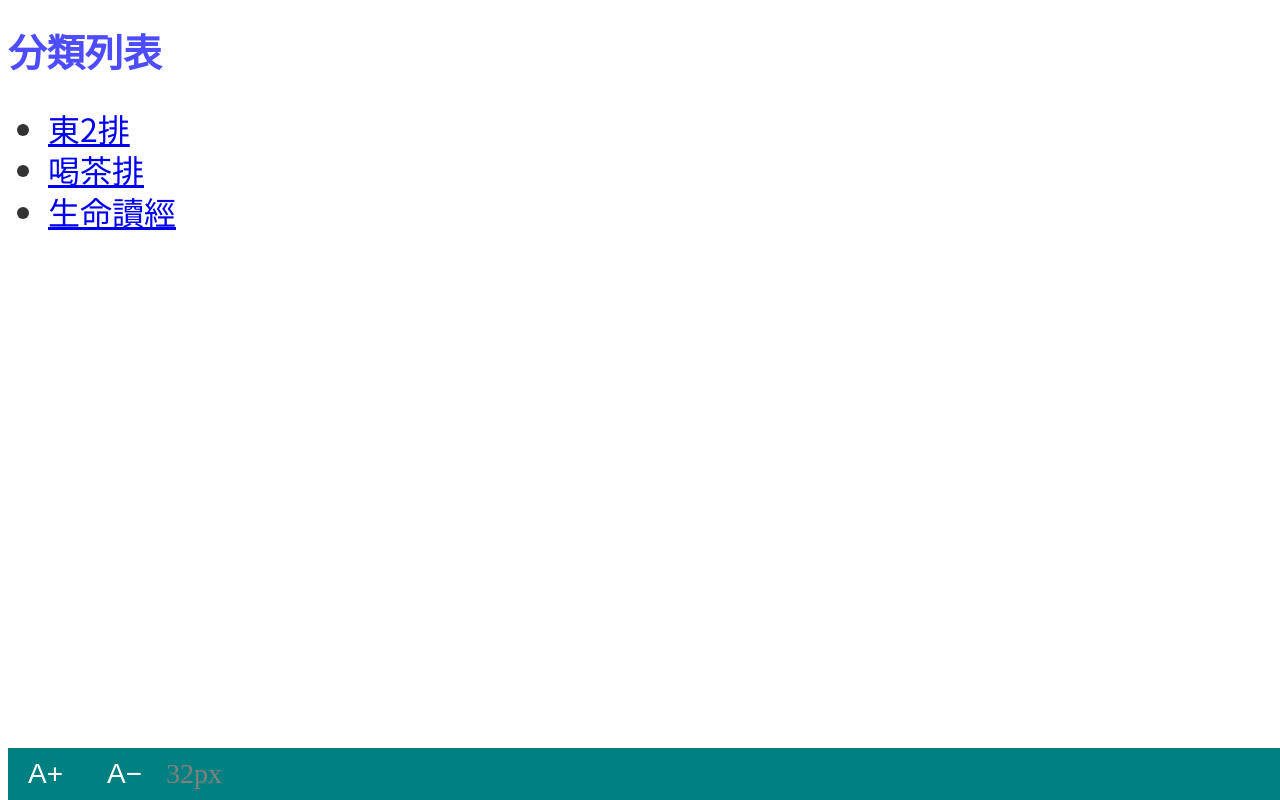
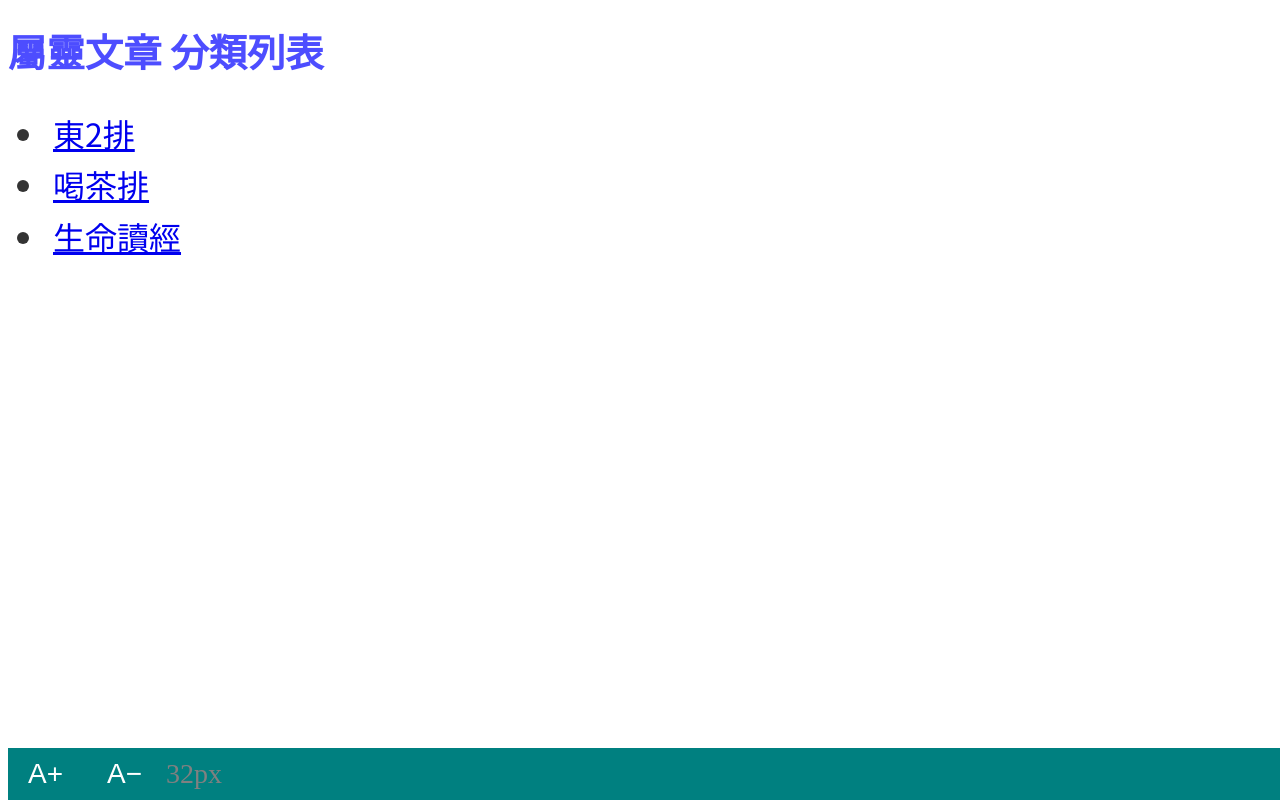
Before and after one commit to jerry-artila/jerry-artila.github.io, a plain HTML site: page index.html in a window 1280 px wide. Drawn offline with Linux system fonts and the light colour scheme.

Commit message:
修改<li>樣式

```diff
--- a/css/style.scss
+++ b/css/style.scss
@@ -45,4 +45,7 @@
   h2 {
     font-size: 1.1em;
   }
+  li {
+    padding: 5px 5px;
+  }
 }
--- a/index.html
+++ b/index.html
@@ -11,7 +11,7 @@
 </head>
 <body>
   <div id="content">
-    <h1 class="blue">分類列表</h1>
+    <h1 class="blue">屬靈文章 分類列表</h1>
     <ul>
       <li><a href="東2排/index.html">東2排</a></li>
       <li><a href="喝茶排/index.html">喝茶排</a></li>
```
Also changed, not shown: css/style.css.
